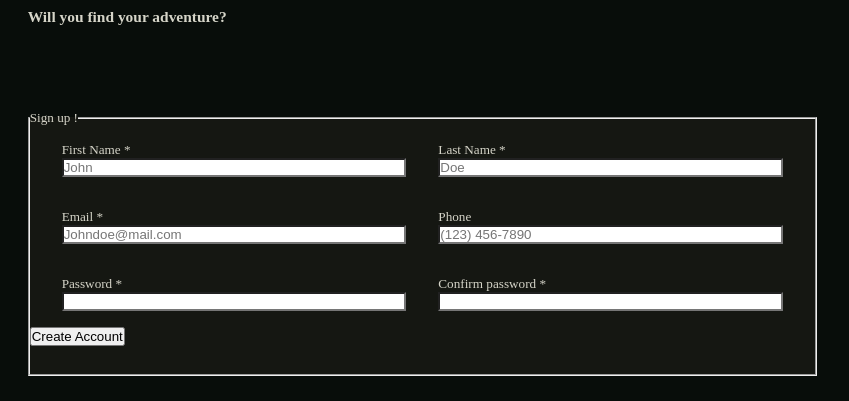
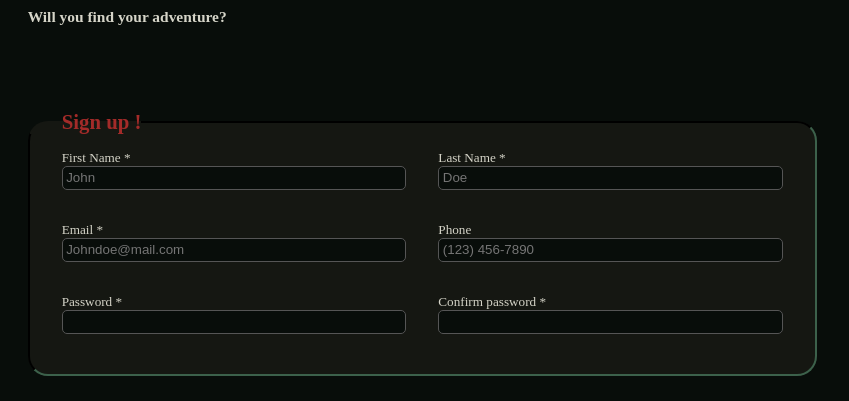
Before and after one commit to hny-codes/odin-sign-up-form, a plain HTML site: page index.html in a window 1280 px wide. Shown: the part 157-558 px from the top of the page, 431-1280 px from the left. Drawn offline with Linux system fonts and the light colour scheme; a web font is replaced by a local one.

Commit message:
Add styling to input elements

```diff
--- a/style.css
+++ b/style.css
@@ -8,6 +8,7 @@
   --bg-color-primary: hsla(144, 24%, 4%, 1);
   --bg-color-secondary: hsla(84, 12%, 8%, 1);
   --bg-color-secondary-lighter: hsla(84, 12%, 8%, 0.5);
+  --form-color: hsla(55, 14%, 81%, 1);
   --accent-color-primary: hsla(1, 60%, 40%, 1);
   --accent-color-secondary: hsla(3, 61%, 35%, 1);
   --text-color-primary: hsla(55, 14%, 81%, 1);
@@ -69,6 +70,15 @@ ul {
 .form-container {
   background-color: var(--bg-color-secondary);
   display: inline-block;
+  border: 2px inset var(--bg-color-primary);
+  border-radius: 20px;
+}
+
+.form-container legend {
+    padding-left: 2rem;
+    color: var(--accent-color-primary);
+    font-weight: bolder;
+    font-size: 1.3rem;
 }
 
 .header {
@@ -81,15 +91,44 @@ ul {
 
 .element-container ul {
   display: grid;
+  position: relative;
   grid-template-columns: 1fr 1fr;
   padding: 1rem 2rem;
   gap: 2rem;
+}
+
+.element-container button {
+    position: absolute;
+    bottom: 220px;
 }
 
 .field {
   display: flex;
   flex-direction: column;
 }
+
+.field input {
+    outline: none;
+    border: 1px solid #555;
+    background-color: var(--bg-color-primary);
+    border-radius: 5px;
+    color: var(--text-color-primary);
+    padding: 3.5px;
+}
+
+.field input:indeterminate {
+    outline: 1px solid #555;
+}
+
+.field input:focus {
+    border: none;
+    outline: 2px solid var(--form-color);
+}
+
+/* .field input:invalid {
+    border: none;
+    outline: 2px solid var(--accent-color-secondary);
+} */
 
 .account-container {
   margin-top: 2rem;
```
